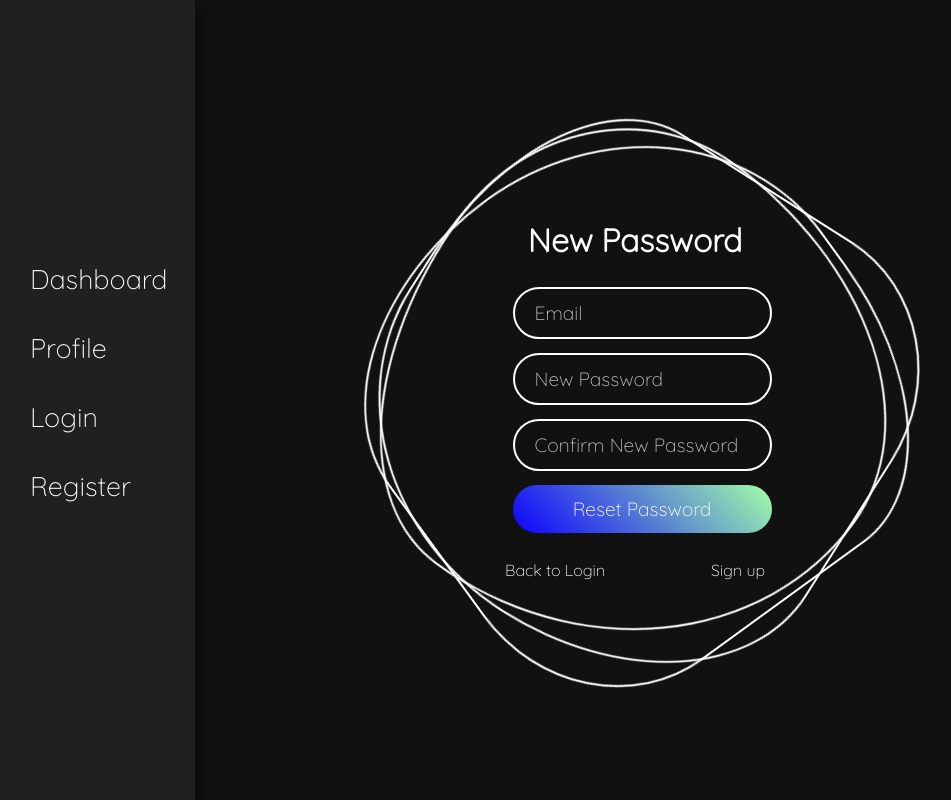
After one commit to erfanalimohammadi/Onlineshop, a Flask app: template templates/forgorpassword2.html in a window 1280 px wide. The commit adds this page. Shown: the whole page, without its empty margins (5-956 px from the left). Run offline with Flask 3, Linux system fonts and the light colour scheme; the template is opened without the code that fills it, so the values that code supplies are empty.

Commit message:
back end codes for all pages and a littel change in forgotpassword2 page

```diff
--- a/app.py
+++ b/app.py
@@ -1,47 +1,7 @@
+from flask import Flask, request, render_template
 import mysql.connector
 
-def check_database_exists(host, user, password, database):
-    try:
-        db_connection = mysql.connector.connect(
-            host=host,
-            user=user,
-            password=password
-        )
-        cursor = db_connection.cursor()
-
-        cursor.execute("SHOW DATABASES")
-        databases = cursor.fetchall()
-
-        for db in databases:
-            if db[0] == database:
-                return True
-
-        return False
-
-    except mysql.connector.Error as error:
-        print("Error connecting to MySQL:", error)
-        return False
-
-def create_database(host, user, password, database):
-    try:
-        db_connection = mysql.connector.connect(
-            host=host,
-            user=user,
-            password=password
-        )
-        cursor = db_connection.cursor()
-
-        cursor.execute("CREATE DATABASE IF NOT EXISTS " + database)
-        print("Database with the name", database, "has been successfully created!")
-
-    except mysql.connector.Error as error:
-        print("Error creating database:", error)
-
-    finally:
-        if db_connection.is_connected():
-            cursor.close()
-            db_connection.close()
-            print("Connection to MySQL closed.")
+app = Flask(__name__)
 
 def connect_to_database(host, user, password, database):
     try:
@@ -63,12 +23,11 @@ def create_table(cursor):
         cursor.execute("""
             CREATE TABLE IF NOT EXISTS customers (
                 id INT AUTO_INCREMENT PRIMARY KEY,
-                First_name VARCHAR(255),
-                Last_name VARCHAR(255),
-                User_name VARCHAR(255),
-                Password VARCHAR(255),
+                Name VARCHAR(255),
+                Username VARCHAR(255),
+                Phone_number VARCHAR(20),
                 Email VARCHAR(255),
-                Phone_number VARCHAR(20)
+                Password VARCHAR(255)
             )
         """)
         print("Table has been successfully created!")
@@ -82,13 +41,78 @@ user = "onlineshop"
 password = "123456789"
 database = "online_shop"
 
-if check_database_exists(host, user, password, database):
-    db_connection = connect_to_database(host, user, password, database)
-else:
-    create_database(host, user, password, database)
-    db_connection = connect_to_database(host, user, password, database)
-
-# If connected to the database, create the table
+db_connection = connect_to_database(host, user, password, database)
 if db_connection:
     cursor = db_connection.cursor()
     create_table(cursor)
+
+@app.route('/register', methods=['GET', 'POST'])
+def register():
+    if request.method == 'POST':
+        name = request.form['name']
+        username = request.form['username']
+        phone_number = request.form['phone_number']
+        email = request.form['email']
+        password = request.form['password']
+
+        try:
+            cursor.execute("INSERT INTO customers (Name, Username, Phone_number, Email, Password) VALUES (%s, %s, %s, %s, %s)",
+                           (name, username, phone_number, email, password))
+            db_connection.commit()
+            return "Registration successful!"
+        except mysql.connector.Error as error:
+            return "Error occurred while registering: {}".format(error)
+
+    return render_template('/')
+
+if __name__ == '__main__':
+    app.run(debug=True)
+
+@app.route('/loginmain', methods=['POST'])
+def login():
+    if request.method == 'POST':
+        username = request.form['username']
+        password = request.form['password']
+
+        # اینجا باید بررسی اطلاعات کاربر و اعتبارسنجی انجام شود
+        # به عنوان مثال:
+        if username == 'admin' and password == 'password':
+            return "Login successful!"
+        else:
+            return "Invalid username or password."
+
+    return render_template('loginmain.html')
+
+
+@app.route('/forgotpassword', methods=['POST'])
+def forgot_password():
+    if request.method == 'POST':
+        email = request.form['email']
+
+        # اینجا باید عملیات بازیابی رمز عبور انجام شود
+        # به عنوان مثال، می‌توانید ایمیل را بررسی کنید و یک لینک بازیابی رمز عبور ارسال کنید
+
+        # در انتها پیامی به کاربر نمایش داده می‌شود
+        return "An email has been sent to {} for password reset.".format(email)
+
+    # اگر درخواست POST نبود، به صفحه forgotpassword برمی‌گردیم
+    return render_template('forgotpassword.html')
+
+@app.route('/forgotpassword2', methods=['POST'])
+def reset_password():
+    if request.method == 'POST':
+        # دریافت ایمیل و رمز عبور جدید از فرم
+        email = request.form['email']
+        new_password = request.form['password']
+
+        # انجام فرآیند تغییر رمز عبور، مثلا به کمک کتابخانه‌هایی مانند Flask-Security
+        # اینجا یک مثال ساده از تغییر رمز عبور را ارائه می‌دهم:
+        # یافتن کاربر با استفاده از ایمیل و اعمال تغییرات
+        user = User.query.filter_by(email=email).first()
+        if user:
+            # تغییر رمز عبور کاربر
+            user.password = generate_password_hash(new_password)
+            db.session.commit()
+            return "Password has been successfully updated!"
+
+    return "Failed to update password. Please try again."
--- /dev/null
+++ b/templates/forgorpassword2.html
@@ -0,0 +1,89 @@
+<!DOCTYPE html>
+<html lang="en">
+<head>
+    <meta charset="UTF-8">
+    <meta name="viewport" content="width=device-width, initial-scale=1.0">
+    <title>Forgot Password</title>
+    <link rel="stylesheet" href="../static/stylelogin.css">
+</head>
+<body>
+    <div class="sidebar">
+        <svg style="display:none;">
+            <defs>
+                <g id="Dashboard">
+                    <path fill="#90A4AE" d="M42,48H6c-3.3,0-6-2.7-6-6V6c0-3.3,2.7-6,6-6h36c3.3,0,6,2.7,6,6v36C48,45.3,45.3,48,42,48z"/>
+                    <path fill="#212121" d="M20.8,35.5v-9.6h6.4v9.6h8V22.7H40L24,8.3L8,22.7h4.8v12.8H20.8z"/>
+                </g>
+                <g id="Profile">
+                    <path fill="#90A4AE" d="M22.9,20.1h-1.5l-0.5-0.5c1.8-2.1,2.9-4.8,2.9-7.7C23.8,5.3,18.5,0,11.9,0S0,5.3,0,11.9s5.3,11.9,11.9,11.9
+                        c3,0,5.7-1.1,7.7-2.9l0.5,0.5v1.4l9.1,9.1l2.7-2.7L22.9,20.1z M11.9,20.1c-4.5,0-8.2-3.7-8.2-8.2s3.7-8.2,8.2-8.2s8.2,3.7,8.2,8.2
+                        S16.4,20.1,11.9,20.1z"/>
+                </g>
+                <g id="Login">
+                    <path fill="#90A4AE" d="M16,14.2c-1,0-1.8,0.8-1.8,1.8s0.8,1.8,1.8,1.8c1,0,1.8-0.8,1.8-1.8S17,14.2,16,14.2z M16,0
+                        C7.2,0,0,7.2,0,16c0,8.8,7.2,16,16,16s16-7.2,16-16C32,7.2,24.8,0,16,0z M19.5,19.5L6.4,25.6l6.1-13.1l13.1-6.1L19.5,19.5z"/>
+                </g>
+                <g id="Register">
+                    <path fill="#90A4AE" d="M28.4,3.6h-1.8V0h-3.6v3.6H8.9V0H5.3v3.6H3.6C1.6,3.6,0,5.1,0,7.1L0,32c0,2,1.6,3.6,3.6,3.6h24.9c2,0,3.6-1.6,3.6-3.6V7.1C32,5.1,30.4,3.6,28.4,3.6z M28.4,32H3.6V12.4h24.9V32z M7.1,16H16v8.9H7.1V16z"/>
+                </g>
+            </defs>
+        </svg>
+        <nav class="navbar navbar-dark bg-dark flex-column nav__cont">
+            <span class="menu-icon">&#9776;</span>
+            <ul class="navbar-nav">
+                <li class="nav-item">
+                    <a class="nav-link" href="#">Dashboard</a>
+                </li>
+                <li class="nav-item">
+                    <a class="nav-link" href="#">Profile</a>
+                </li>
+                <li class="nav-item">
+                    <a class="nav-link" href="#">Login</a>
+                </li>
+                <li class="nav-item">
+                    <a class="nav-link" href="#">Register</a>
+                </li>
+            </ul>
+        </nav>
+    </div>
+    <div class="ring">
+        <i style="--clr:#0007c6;"></i>
+        <i style="--clr:#a8ffb1;"></i>
+        <i style="--clr:#b834ff;"></i>
+        <div class="login">
+            <h2>New Password</h2>
+            <form id="resetPasswordForm" action="/forgotpassword2" method="post">
+                <div class="inputBx">
+                    <input type="email" name="email" placeholder="Email" style="margin: 7px;">
+                </div>
+                <div class="inputBx">
+                    <input type="password" name="password" id="password" placeholder="New Password" style="margin: 7px;">
+                </div>
+                <div class="inputBx">
+                    <input type="password" name="confirmPassword" id="confirmPassword" placeholder="Confirm New Password" style="margin: 7px;">
+                </div>
+                <div class="inputBx">
+                    <input type="submit" value="Reset Password" style="margin: 7px;">
+                </div>
+            </form>
+            <div class="links">
+                <a href="loginmain.html">Back to Login</a>
+                <a href="register.html">Sign up</a>
+            </div>
+        </div>
+    </div>
+    <script>
+        window.onload = function() {
+            document.getElementById("resetPasswordForm").onsubmit = function(event) {
+                var password = document.getElementById("password").value;
+                var confirmPassword = document.getElementById("confirmPassword").value;
+
+                if (password !== confirmPassword) {
+                    alert("Passwords do not match. Please re-enter.");
+                    event.preventDefault();
+                }
+            };
+        };
+    </script>
+</body>
+</html>
--- a/templates/forgotpassword.html
+++ b/templates/forgotpassword.html
@@ -4,7 +4,7 @@
     <meta charset="UTF-8">
     <meta name="viewport" content="width=device-width, initial-scale=1.0">
     <title>Forgot Password</title>
-    <link rel="stylesheet" href="/User-Mangement/static/stylelogin.css">
+    <link rel="stylesheet" href="../static/stylelogin.css">
     <script src="/User-Mangement/scripts/scriptforgotpassword.js"></script>
 </head>
 <body>
@@ -66,7 +66,7 @@
         <i style="--clr:#b834ff;"></i>
         <div class="login">
             <h2>Forgot Password</h2>
-            <form id="forgotPasswordForm" action="/" method="post">
+            <form id="forgotPasswordForm" action="http://localhost:5000/forgotpassword" method="post">
             <div class="inputBx">
                 <input type="email" placeholder="Email" style="margin: 5px;">
             </div>
```
Also changed, not shown: templates/forgotpassword2.html (deleted, +0 -100 lines), templates/loginmain.html (+4 -4 lines), templates/register.html (+7 -7 lines).
